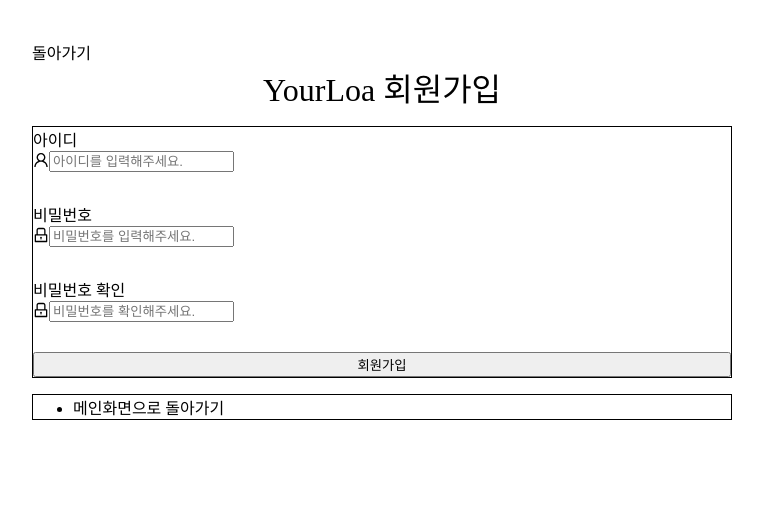
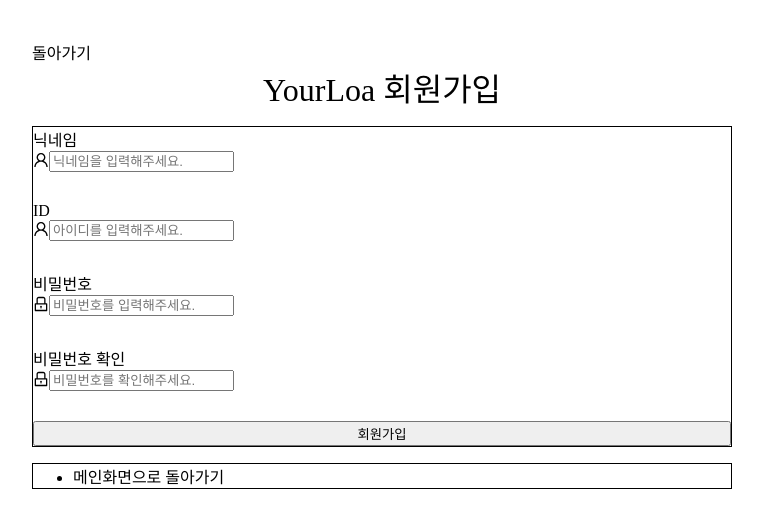
Before and after one commit to nakseono/yourLoa, a Next.js app: page /SignUp in a window 1280 px wide. Shown: the top 528 px of the page, without its empty margins (356-1119 px from the left). Built offline with nearby package versions, Linux system fonts and the light colour scheme.

Commit message:
회원가입 페이지 기능 추가

```diff
--- a/pages/SignUp.js
+++ b/pages/SignUp.js
@@ -3,6 +3,7 @@ import { Card, Form, Input, Button, Checkbox } from "antd";
 import { UserOutlined, LockOutlined } from "@ant-design/icons";
 import Link from "next/link";
 import styled from "styled-components";
+import axios from "axios";
 
 const SignUpPage = styled.div`
   width: 700px;
@@ -22,11 +23,28 @@ const SignUpTitle = styled.div`
 
 const SignUp = () => {
   const [id, setId] = useState("");
+  const [nick, setNick] = useState("");
   const [pwd, setPwd] = useState("");
   const [pwdCheck, setPwdCheck] = useState("");
 
-  const onFinish = (values) => {
-    console.log("Received values of form: ", values);
+  const signUpPost = () => {
+    axios({
+      method: "post",
+      url: "http://127.0.0.1:8000/account/register/",
+      data: {
+        username: id,
+        password1: pwd,
+        password2: pwdCheck,
+      },
+    })
+      .then((res) => {
+        if (res.status === 201) {
+          console.log("로그인 성공");
+        }
+      })
+      .catch((error) => {
+        console.log("error : " + JSON.stringify(error));
+      });
   };
 
   return (
@@ -45,16 +63,35 @@ const SignUp = () => {
             </Link>,
           ]}
         >
-          {/* 아이디 관련 */}
-          <div>아이디</div>
           <Form
             name="normal_login"
             className="login-form"
             initialValues={{
               remember: true,
             }}
-            onFinish={onFinish}
           >
+            {/* ---------- 닉네임 관련 ---------- */}
+            <div>닉네임</div>
+            <Form.Item
+              name="nickname"
+              rules={[
+                {
+                  required: true,
+                  message: "닉네임을 입력해주세요!",
+                },
+              ]}
+              style={{ marginBottom: "30px" }}
+            >
+              <Input
+                prefix={<UserOutlined className="site-form-item-icon" />}
+                placeholder="닉네임을 입력해주세요."
+                onChange={(e) => {
+                  setNick(e.target.value);
+                }}
+              />
+            </Form.Item>
+            {/* ---------- 아이디 관련 ---------- */}
+            <div>ID</div>
             <Form.Item
               name="username"
               rules={[
@@ -68,9 +105,12 @@ const SignUp = () => {
               <Input
                 prefix={<UserOutlined className="site-form-item-icon" />}
                 placeholder="아이디를 입력해주세요."
+                onChange={(e) => {
+                  setId(e.target.value);
+                }}
               />
             </Form.Item>
-            {/* 비밀번호 관련 */}
+            {/* ---------- 비밀번호 관련 ---------- */}
             <div>비밀번호</div>
             <Form.Item
               name="password"
@@ -86,9 +126,12 @@ const SignUp = () => {
                 prefix={<LockOutlined className="site-form-item-icon" />}
                 type="password"
                 placeholder="비밀번호를 입력해주세요."
+                onChange={(e) => {
+                  setPwd(e.target.value);
+                }}
               />
             </Form.Item>{" "}
-            {/* 비밀번호 확인 관련 */}
+            {/* ---------- 비밀번호 확인 관련 ---------- */}
             <div>비밀번호 확인</div>
             <Form.Item
               name="passwordCheck"
@@ -104,6 +147,9 @@ const SignUp = () => {
                 prefix={<LockOutlined className="site-form-item-icon" />}
                 type="password"
                 placeholder="비밀번호를 확인해주세요."
+                onChange={(e) => {
+                  setPwdCheck(e.target.value);
+                }}
               />
             </Form.Item>
             <Form.Item style={{ marginBottom: "0" }}>
@@ -112,6 +158,7 @@ const SignUp = () => {
                 htmlType="submit"
                 className="login-form-button"
                 style={{ width: "100%" }}
+                onClick={signUpPost}
               >
                 회원가입
               </Button>
```
Also changed, not shown: 1 other file (tests, documents, lock files or other folders).
